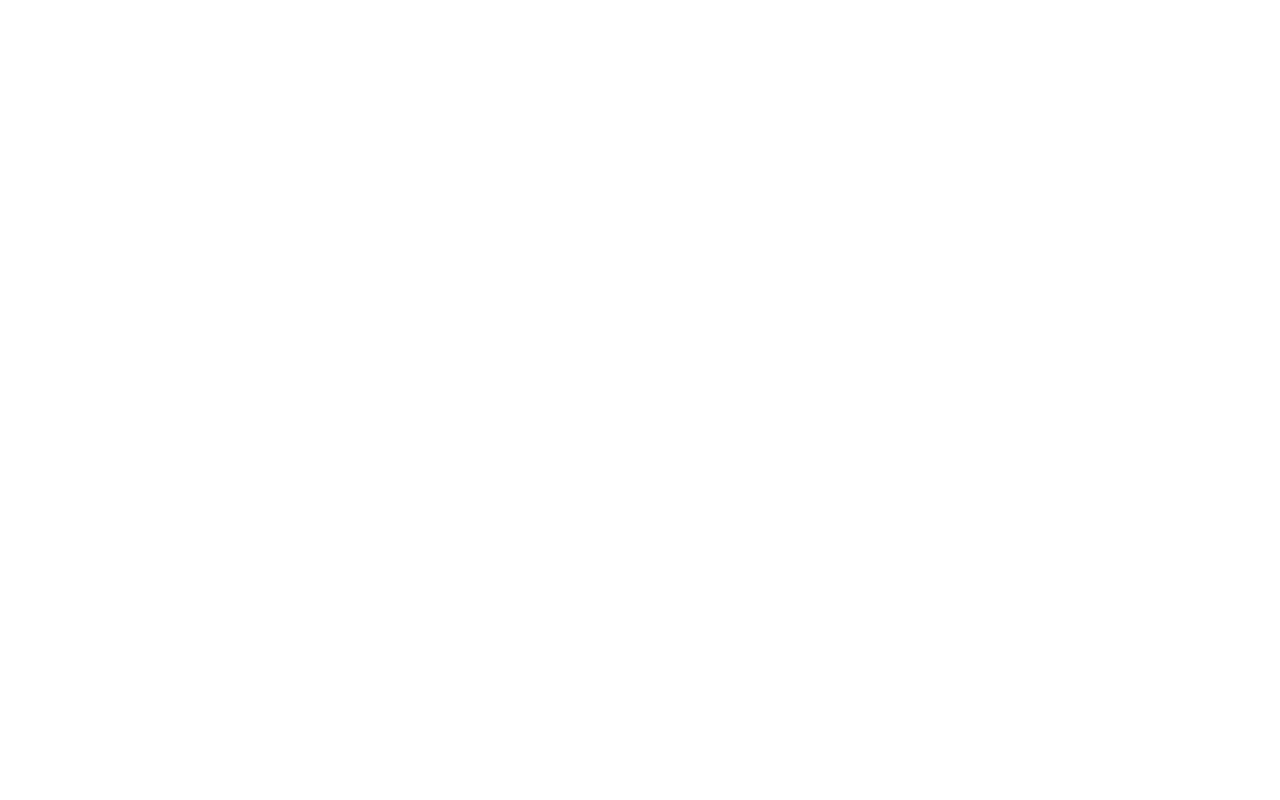
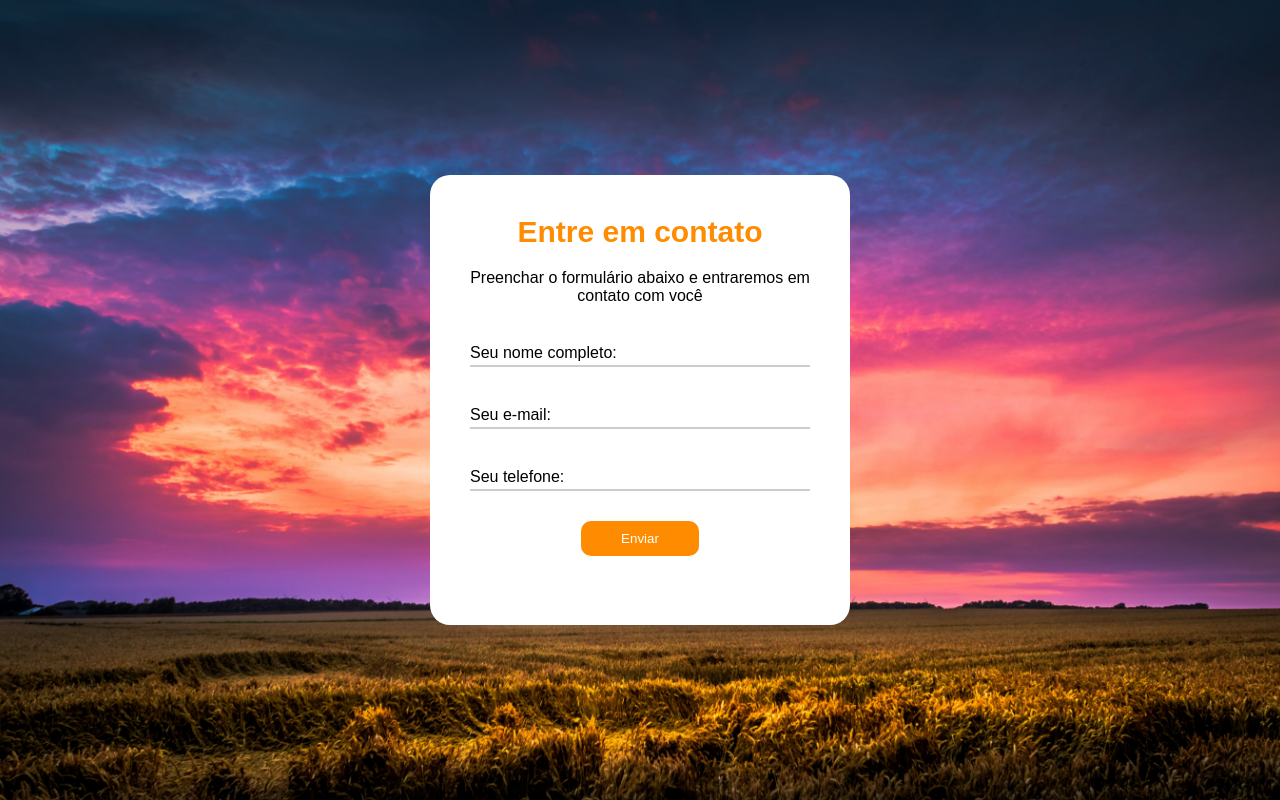
Before and after one commit to cassioqueirozpereira/redes_sociais, a plain HTML site: page form.html in a window 1280 px wide. Drawn offline with Linux system fonts and the light colour scheme.

Commit message:
formulário com label interativo

```diff
--- a/form.html
+++ b/form.html
@@ -1,4 +1,4 @@
-<!-- <!DOCTYPE html>
+<!DOCTYPE html>
 <html lang="en">
 <head>
     <meta charset="UTF-8">
@@ -12,19 +12,21 @@
             <form action="#" method="post">
                 <h1>Entre em contato</h1>
 
+                <p>Preenchar o formulário abaixo e entraremos em contato com você</p>
+
                 <div class="input_single">
-                    <input type="text" name="nome_box" id="nome_box" class="input">
+                    <input type="text" name="nome_box" id="nome_box" class="input" required>
                     <label for="name_box">Seu nome completo: </label>
                 </div>
 
                 <div class="input_single">
-                    <input type="text" name="nome_box" id="nome_box" class="input">
-                    <label for="name_box">Seu nome completo: </label>
+                    <input type="text" name="email_box" id="email_box" class="input" required>
+                    <label for="name_box">Seu e-mail: </label>
                 </div>
 
                 <div class="input_single">
-                    <input type="text" name="nome_box" id="nome_box" class="input">
-                    <label for="name_box">Seu nome completo: </label>
+                    <input type="number" name="telefone_box" id="telefone_box" class="input" required>
+                    <label for="name_box">Seu telefone: </label>
                 </div>
 
                 <div class="btn">
@@ -34,4 +36,4 @@
         </div>
     </section>
 </body>
-</html> -->
+</html>
--- a/style/style_form.css
+++ b/style/style_form.css
@@ -0,0 +1,91 @@
+/* GENERAL CONFIGURATION */
+
+* {
+    margin: 0;
+    padding: 0;
+    box-sizing: border-box;
+    font-family: Arial, Helvetica, sans-serif;
+}
+
+body {
+    width: 100%;
+    height: 100vh;
+    background-image: url(../images/fundo.jpg);
+    /* posição da imagem */
+    background-position: center;
+    /* para a imagem não se repetir */
+    background-repeat: no-repeat;
+    /* para a imagem cobrir toda a tela */
+    background-size: cover;
+    display: flex;
+    align-items: center;
+    justify-content: center;
+}
+
+.container {
+    /* max-width: 1280px; */
+    margin: 0 auto;
+    padding: 0 8%;
+}
+
+form {
+    background-color: #fff;
+    max-width: 500px;
+    height: 450px;
+    padding: 40px;
+    border-radius: 20px;
+}
+
+form h1 {
+    text-align: center;
+    font-size: 30px;
+    color: darkorange;
+}
+
+form p {
+    text-align: center;
+    margin: 20px 0;
+}
+
+.input_single {
+    position: relative;
+    margin: 30px 0;
+}
+
+.input_single label {
+    position: absolute;
+    left: 0;
+    bottom: 5px;
+    transition: .4s;
+    cursor: text;
+}
+
+.input {
+    width: 100%;
+    border: 0;
+    border-bottom: 2px solid #ccc;
+    padding: 5px;
+    font-size: 17px;
+    outline: 0;
+}
+
+form .input_single .input:focus ~ label,
+form .input_single .input:valid ~ label{
+    transform: translateY(-25px);
+    font-size: 12px;
+    color: darkorange;
+}
+
+.btn {
+    width: 100%;
+    text-align: center;
+}
+
+form input[type=submit] {
+    padding: 10px 40px;
+    border: 0;
+    border-radius: 10px;
+    background-color: darkorange;
+    color: #fff;
+    cursor: pointer;
+}
```
Also changed, not shown: images/fundo.jpg (added).
